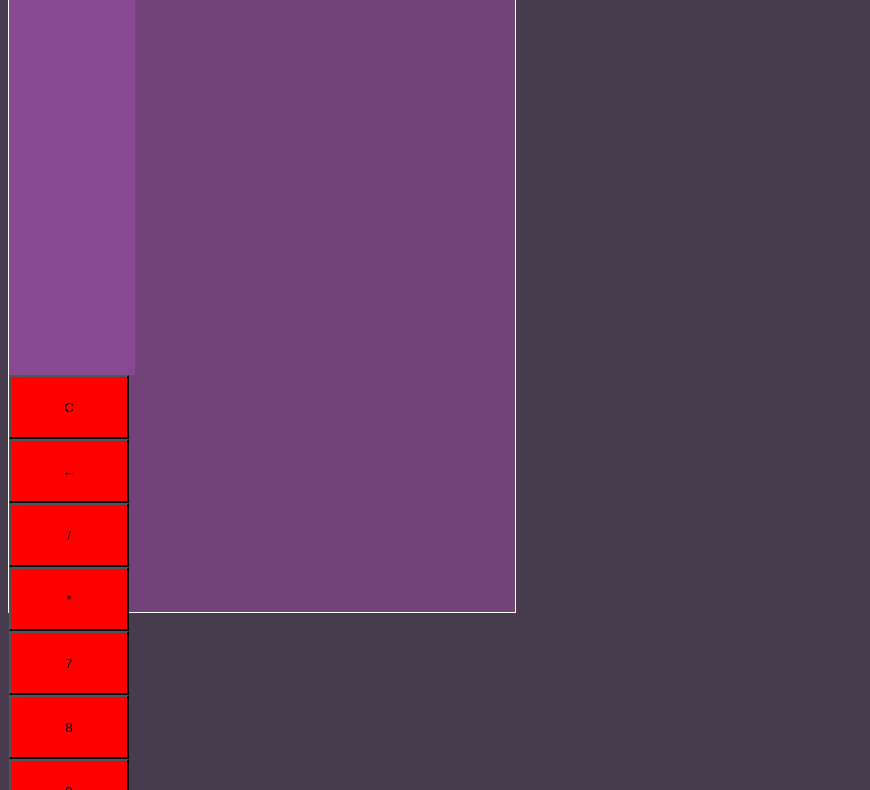
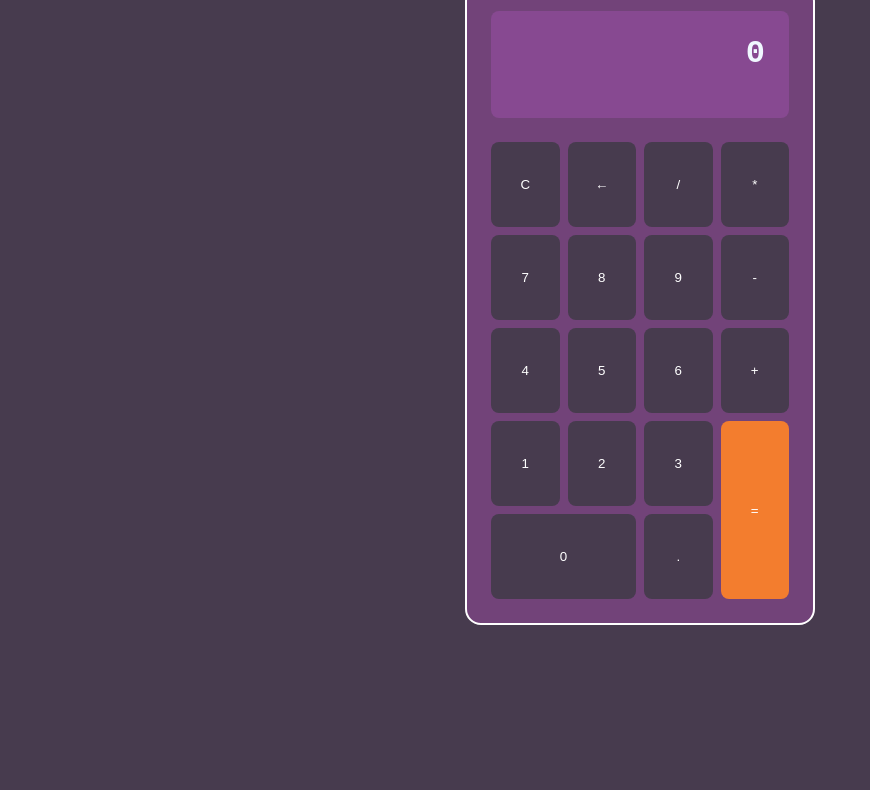
Before and after one commit to facchin21/Calculadora, a plain HTML site: page index.html in a window 1280 px wide. Shown: the part 109-899 px from the top of the page, without its empty margins (0-870 px from the left). After the commit the page ends 800 px from the top, so only its background shows below. Drawn offline with Linux system fonts and the light colour scheme.

Commit message:
Modifico HTML sus clases y ID, luego en css perfecciono su imagen y soluciono errores

```diff
--- a/css/style.css
+++ b/css/style.css
@@ -1,83 +1,68 @@
+*{
+    margin: 0;
+    padding: 0;
+    box-sizing: border-box;
+    font-family: sans-serif;
+}
+
 body{
+    min-height: 100vh;
     background-color: rgb(71, 59, 78);
+    display: flex;
+    justify-content: center;
+    align-items: center;
 }
 .container{
+    display: flex;
+    flex-direction: column;
+    color: aliceblue;
+}
+.calculadora{
     background-color: rgb(114, 67, 121);
-    border: 1px solid white;
-    width: 40%;
+    border: 2px solid white;
+    width: 350px;
+    max-width: 100%;
     height: 80vh;
+    padding: 1.5rem;
+    border-radius: 1rem;
     display: grid;
     grid-template-columns: repeat(4, 1fr);
-    grid-template-areas:
-    "resultado resultado restultado resultado"
-    "btn-c btn-flecha btn-dividir btn-multiplicar"
-    "btn-7 btn-8 btn-9 btn-menos"
-    "btn-4 btn-5 btn-6 btn-mas"
-    "btn-1 btn-2 btn-3 bnt-0"
-    "btn-0 btn-coma btn-igual btn-igual";
-}
-input{
-    background-color:red;
-    width: 15vh;
-    height: 8vh;
+    gap: .5rem;
 }
 .resultado{
     background-color: rgba(220, 94, 240, 0.2);
-    height: 35%;
-    width: 100%;
-    grid-area: resultado;
+    grid-column: 1 / -1;
+    padding: 1.5rem;
+    font-size: 2rem;
+    text-align: right;
+    border-radius: .5rem;
+    margin-bottom: 1rem;
+    font-family: monospace;
+    font-weight: 600;
 }
-#btn-c{
-    grid-area: btn-c;
+.btn{
+    background-color: rgb(71, 59, 78);
+    color: white;
+    border: 0;
+    padding: 1.5rem .5rem;
+    display: flex;
+    justify-content: center;
+    align-items: center;
+    cursor: pointer;
+    border-radius: .5rem;
 }
-#btn-flecha{
-    grid-area: btn-flecha;
-}
-#btn-dividir{
-    grid-area: btn-dividir;
-}
-#btn-multiplicar{
-    grid-area: btn-multiplicar;
-}
-#btn-7{
-    grid-area: btn-7;
-}
-#btn-8{
-   grid-area: btn-8;
-}
-#btn-9{
-    grid-area: btn-9;
-}
-#btn-menos{
-    grid-area: btn-menos;
-}
-#btn-4{
-    grid-area: btn-4;
-}
-#btn-5{
-    grid-area: btn-5;
-}
-#btn-6{
-    grid-area: btn-6;
-}
-#btn-mas{
-    grid-area: btn-mas;
-}
-#btn-1{
-    grid-area: btn-1;
-}
-#btn-2{
-    grid-area: btn-2;
-}
-#btn-3{
-    grid-area: btn-3;
+.btn:hover{
+    background-color: rgba(220, 94, 240, 0.2);
+
 }
 #btn-0{
-    grid-area: btn-0;
-}
-#btn-coma{
-    grid-area: btn-coma;
+    grid-column: span 2;
+
 }
 #btn-igual{
-    grid-area: btn-igual;
+    background-color: rgb(243, 125, 46);
+    grid-row: span 2;
 }
+#btn-igual:hover{
+    background-color: rgb(167, 90, 39);
+}
--- a/index.html
+++ b/index.html
@@ -1,4 +1,3 @@
-
 <!DOCTYPE html>
 <html lang="en">
 <head>
@@ -9,28 +8,28 @@
     <title>Calculadora</title>
 </head>
 <body>
-        <h1>Calculadora</h1>
-        <section class="container">
+    <section class="container">
+            <h1>Calculadora</h1>
             <div class="calculadora">
-                <div id="result" class="resultado"></div>
-                <input  id="btn-c" type="button" value="C">
-                <input  id="btn-flecha" type="button" value="←">
-                <input  id="btn-dividir" type="button" value="/">
-                <input  id="btn-multiplicar" type="button" value="*">
-                <input  id="btn-7" type="button" value="7">
-                <input  id="btn-8" type="button" value="8">
-                <input  id="btn-9" type="button" value="9">
-                <input  id="btn-menos" type="button" value="-">
-                <input  id="btn-4" type="button" value="4">
-                <input  id="btn-5" type="button" value="5">
-                <input  id="btn-6" type="button" value="6">
-                <input  id="btn-mas" type="button" value="+">
-                <input  id="btn-1" type="button" value="1">
-                <input  id="btn-2" type="button" value="2">
-                <input  id="btn-3" type="button" value="3">
-                <input  id="btn-0" type="button" value="0">
-                <input  id="btn-coma" type="button" value=".">
-                <input  id="btn-igual" type="button" value="=">
+                <div id="result" class="resultado">0</div>
+                <input id="btn-c" class="btn" type="button" value="C">
+                <input id="btn-flecha" class="btn" type="button" value="←">
+                <input  class="btn" type="button" value="/">
+                <input  class="btn" type="button" value="*">
+                <input  class="btn" type="button" value="7">
+                <input  class="btn" type="button" value="8">
+                <input  class="btn" type="button" value="9">
+                <input  class="btn" type="button" value="-">
+                <input  class="btn" type="button" value="4">
+                <input  class="btn" type="button" value="5">
+                <input  class="btn" type="button" value="6">
+                <input  class="btn" type="button" value="+">
+                <input  class="btn" type="button" value="1">
+                <input  class="btn" type="button" value="2">
+                <input  class="btn" type="button" value="3">
+                <input id="btn-igual" class="btn" type="button" value="=">
+                <input id="btn-0" class="btn" type="button" value="0">
+                <input  class="btn" type="button" value=".">
             </div>
         </section>
 </body>
```
